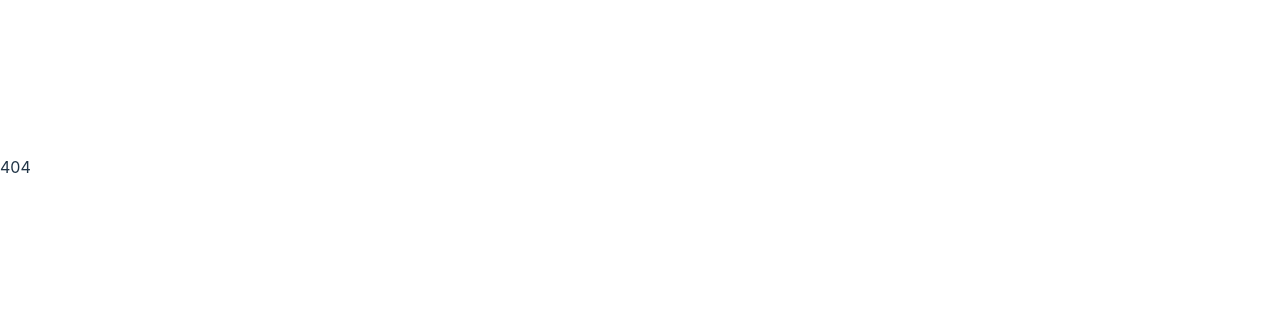
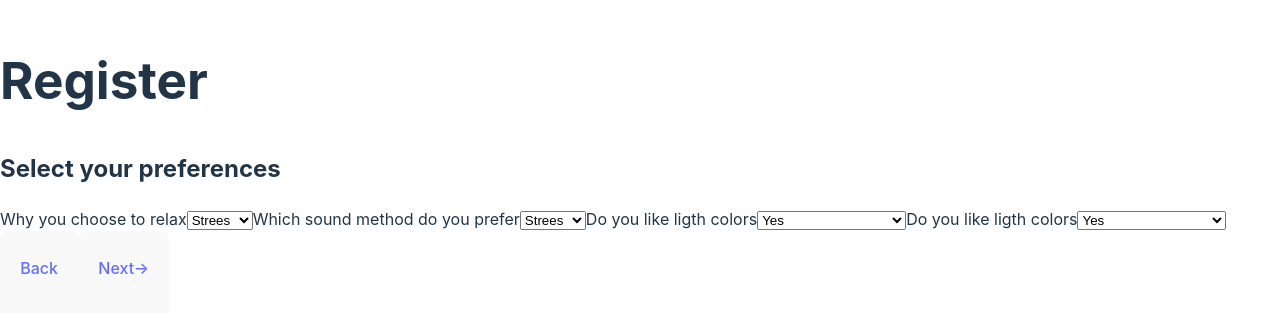
Before and after one commit to ECO241/proyecto-final-eco241-mind-proyecto-final, a React (Vite) app: page /PreferencesRegister in a window 1280 px wide. Shown: the part 233-546 px from the top of the page. Built offline with nearby package versions, Linux system fonts and the light colour scheme.

Commit message:
all register

```diff
--- /dev/null
+++ b/src/components/RegisterSelect/RegisterSelect.jsx
@@ -0,0 +1,18 @@
+import './RegisterSelect.css'
+
+export function RegisterSelect (props) {
+  const { title, options1, options2, options3, options4 } = props
+  return (
+    <label>
+      {title}
+      <select>
+        <option>{options1}</option>
+        <option>{options2}</option>
+        <option>{options3}</option>
+        <option>{options4}</option>
+
+      </select>
+    </label>
+  )
+}
+export default RegisterSelect
--- /dev/null
+++ b/src/pages/PreferencesRegister/PreferencesRegister.jsx
@@ -0,0 +1,40 @@
+
+import Button from '../../components/Button/Button'
+import { RegisterSelect } from '../../components/RegisterSelect/RegisterSelect'
+
+
+export function PreferencesRegister () {
+  return (
+    <>
+      <section className='big-user'>
+        <h1 className='user-title'>
+          Register
+        </h1>
+        <h2 className='user-subtitle'>Select your preferences</h2>
+        <section className='form-regis'>
+          <RegisterSelect
+            title='Why you choose to relax' options1='Strees' options2='Calm'
+            options3='Relax' options4='Ansiety'
+          />
+          <RegisterSelect
+            title='Which sound method do you prefer' options1='Strees' options2='Calm'
+            options3='Relax' options4='Ansiety'
+          />
+          <RegisterSelect
+            title='Do you like ligth colors' options1='Yes' options2='No'
+            options3='N/A' options4='I dont want to answer'
+          />
+          <RegisterSelect
+            title='Do you like ligth colors' options1='Yes' options2='No'
+            options3='N/A' options4='I dont want to answer'
+          />
+
+        </section>
+        <section>
+        <Button url ="" title= "Back"></Button>
+        <Button url ="" title="Next->"></Button>
+      </section>
+      </section>
+    </>
+  )
+}
--- a/src/pages/ProfileRegister/ProfileRegister.jsx
+++ b/src/pages/ProfileRegister/ProfileRegister.jsx
@@ -19,7 +19,7 @@ export function ProfileRegister () {
         <RegisterInput title= "Gender*"></RegisterInput>
       </section>
       <Button url ="/UserRegister" title= "Back"></Button>
-      <Button title="Next->"></Button>
+      <Button url ="/PreferencesRegister" title="Next->"></Button>
       </section>
     </>
   )
--- a/src/pages/index.js
+++ b/src/pages/index.js
@@ -2,3 +2,4 @@ export * from "./Mind/Mind.jsx"
 export * from "./Register/Register.jsx"
 export * from "./UserRegister/UserRegister.jsx"
 export * from "./ProfileRegister/ProfileRegister.jsx"
+export * from "./PreferencesRegister/PreferencesRegister.jsx"
--- a/src/router/AppRouter.jsx
+++ b/src/router/AppRouter.jsx
@@ -1,5 +1,5 @@
 import { BrowserRouter as Router, Routes, Route } from 'react-router-dom';
-import { Mind, Register,UserRegister,ProfileRegister } from '../pages';
+import { Mind, Register,UserRegister,ProfileRegister,PreferencesRegister } from '../pages';
 
 
 export function AppRouter() {
@@ -10,6 +10,7 @@ export function AppRouter() {
         <Route path='/register' element={<Register />} />
         <Route path='/UserRegister' element={<UserRegister />} />
         <Route path='/ProfileRegister' element={<ProfileRegister />} />
+        <Route path='/PreferencesRegister' element={<PreferencesRegister />} />
         <Route path='/*' element={<p>404</p>} />
       </Routes>
     </Router>
```
Also changed, not shown: src/components/RegisterTitle/RegisterTitle.jsx (added, +13 -0 lines), src/components/RegisterSelect/RegisterSelect.css (added), src/components/RegisterTitle/RegisterTitle.css (added).
